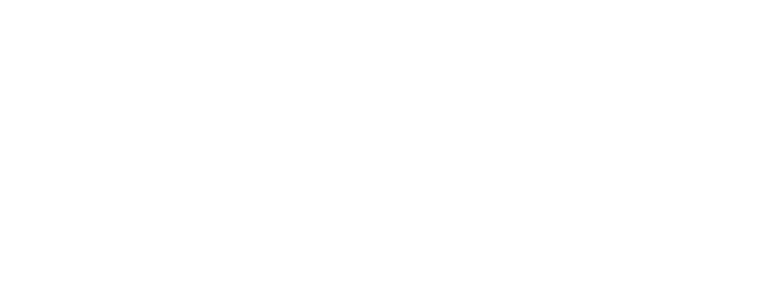
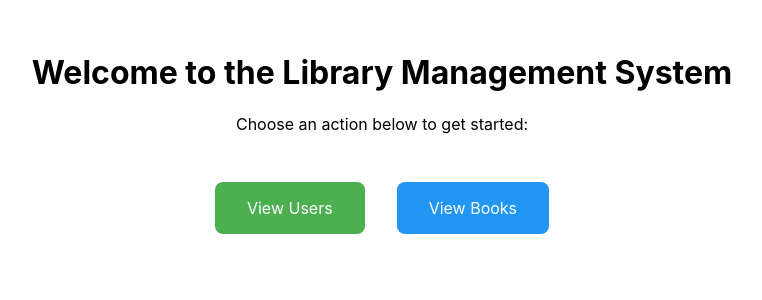
Before and after one commit to o-kangal/library-management, a React (Create React App) app in the folder library-management-frontend/: page / in a window 1280 px wide. Before the commit this address had no page. Shown: the top 300 px of the page, without its empty margins (258-1020 px from the left). Built offline with nearby package versions, Linux system fonts and the light colour scheme.

Commit message:
Added Home page and user detail navigation from user list

```diff
--- a/library-management-frontend/src/App.tsx
+++ b/library-management-frontend/src/App.tsx
@@ -4,11 +4,13 @@ import UserList from "./components/UserList.tsx";
 import UserDetail from "./pages/UserDetail.tsx";
 import BookList from "./components/BookList.tsx";
 import BookDetail from "./pages/BookDetail.tsx";
+import Home from "./pages/Home.tsx";
 
 const App: React.FC = () => {
   return (
     <Router>
       <Routes>
+      <Route path="/" element={<Home />} />
         <Route path="/users" element={<UserList />} />
         <Route path="/users/:id" element={<UserDetail />} />
         <Route path="/books" element={<BookList />} />
--- a/library-management-frontend/src/components/UserList.tsx
+++ b/library-management-frontend/src/components/UserList.tsx
@@ -1,5 +1,6 @@
 import React, { useEffect, useState } from "react";
 import axios from "axios";
+import { Link } from "react-router-dom";
 
 interface User {
   id: number;
@@ -25,7 +26,9 @@ const UserList: React.FC = () => {
       <h1>User List</h1>
       <ul>
         {users.map((user) => (
-          <li key={user.id}>{user.name}</li>
+          <li key={user.id}>
+            <Link to={`/users/${user.id}`}>{user.name}</Link>
+          </li>
         ))}
       </ul>
     </div>
--- a/library-management-frontend/src/pages/Home.tsx
+++ b/library-management-frontend/src/pages/Home.tsx
@@ -0,0 +1,43 @@
+import React from "react";
+import { Link } from "react-router-dom";
+
+const Home: React.FC = () => {
+  return (
+    <div style={{ textAlign: "center", padding: "2rem" }}>
+      <h1>Welcome to the Library Management System</h1>
+      <p>Choose an action below to get started:</p>
+      <div style={{ marginTop: "2rem" }}>
+        <Link
+          to="/users"
+          style={{
+            display: "inline-block",
+            margin: "1rem",
+            padding: "1rem 2rem",
+            backgroundColor: "#4caf50",
+            color: "white",
+            textDecoration: "none",
+            borderRadius: "8px",
+          }}
+        >
+          View Users
+        </Link>
+        <Link
+          to="/books"
+          style={{
+            display: "inline-block",
+            margin: "1rem",
+            padding: "1rem 2rem",
+            backgroundColor: "#2196f3",
+            color: "white",
+            textDecoration: "none",
+            borderRadius: "8px",
+          }}
+        >
+          View Books
+        </Link>
+      </div>
+    </div>
+  );
+};
+
+export default Home;
```
